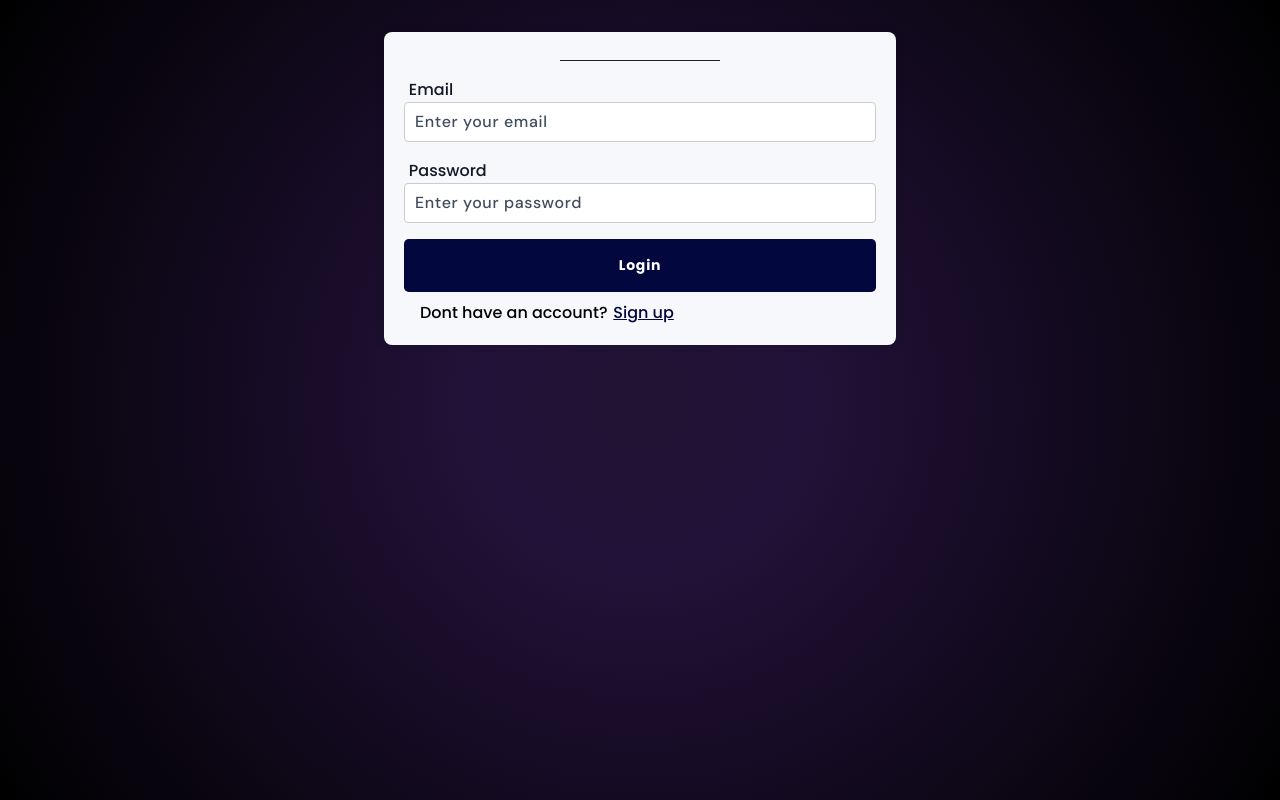
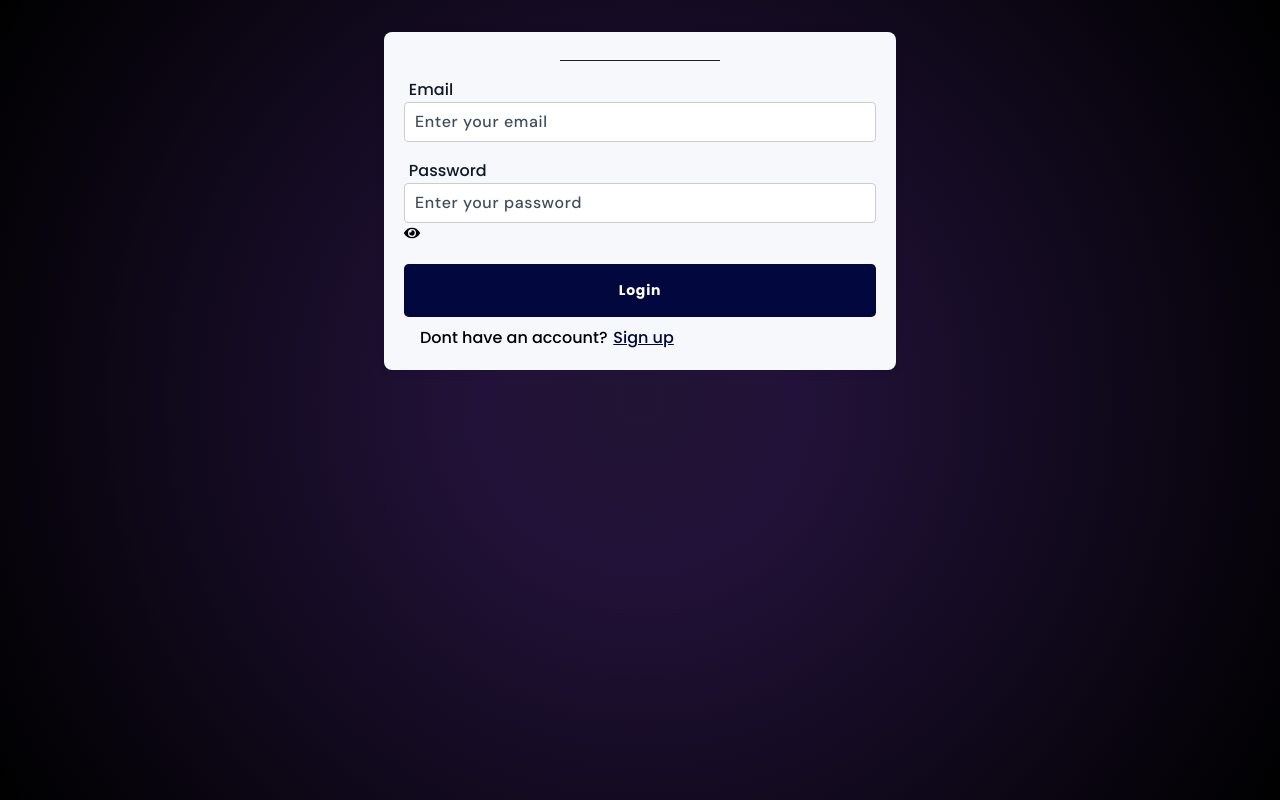
Before and after one commit to Anmol-Baranwal/WaitSmart, a Next.js app: page /login in a window 1280 px wide. Built offline with nearby package versions, Linux system fonts and the light colour scheme.

Commit message:
feat: add hide/show password functionality

```diff
--- a/pages/login.js
+++ b/pages/login.js
@@ -1,6 +1,7 @@
 import { useState } from "react";
 import { Box, FormControl, FormLabel, Input, Divider } from "@chakra-ui/react";
 import Link from "next/link";
+import { FaEye, FaEyeSlash } from "react-icons/fa";
 import CustomButton from "@/components/Button/CustomButton";
 import { useRouter } from "next/router";
 import styles from "@/styles/auth.module.css";
@@ -13,6 +14,7 @@ const Signup = () => {
   const [phoneNumber, setPhoneNumber] = useState("");
   const [email, setEmail] = useState("");
   const [password, setPassword] = useState("");
+  const [showPassword, setShowPassword] = useState(false);
 
   const handleSignup = (e) => {
     e.preventDefault();
@@ -28,6 +30,10 @@ const Signup = () => {
     } else {
       // Handle login logic here
     }
+  };
+
+  const togglePasswordVisibility = () => {
+    setShowPassword(!showPassword);
   };
 
   return (
@@ -49,13 +55,21 @@ const Signup = () => {
 
           <FormControl id="password" className={styles.formControl}>
             <FormLabel className={styles.formLabel}>Password</FormLabel>
+            <div className={styles.passwordInputContainer}>
               <Input
-              type="password"
+                type={showPassword ? "text" : "password"}
                 value={password}
                 onChange={(e) => setPassword(e.target.value)}
                 className={styles.input}
                 placeholder="Enter your password"
               />
+              <div
+                className={styles.passwordIcon}
+                onClick={togglePasswordVisibility}
+              >
+                {showPassword ? <FaEyeSlash /> : <FaEye />}
+              </div>
+            </div>
           </FormControl>
 
           <CustomButton type="submit" className={styles.btn}>
@@ -68,12 +82,6 @@ const Signup = () => {
           <Link className={styles.switchLink} href="/signup">
             Sign up
           </Link>
-          {/* <span
-            className={styles.signupLink}
-            onClick={() => router.push("/signup")}
-          >
-            Sign up
-          </span> */}
         </p>
       </Box>
     </section>
```
Lines whose indentation alone changed are shown as unchanged.
